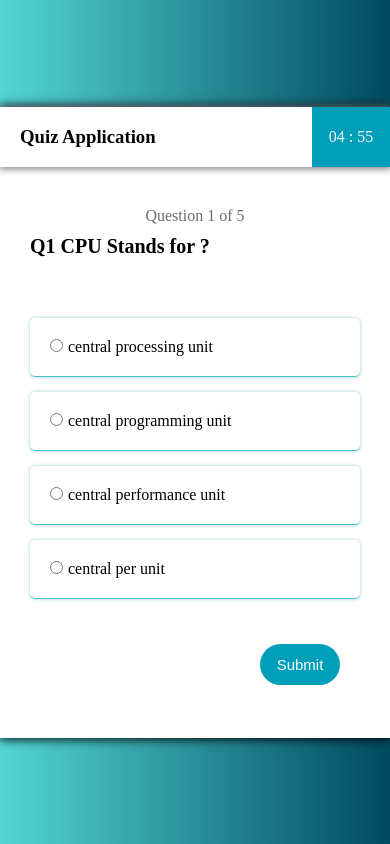
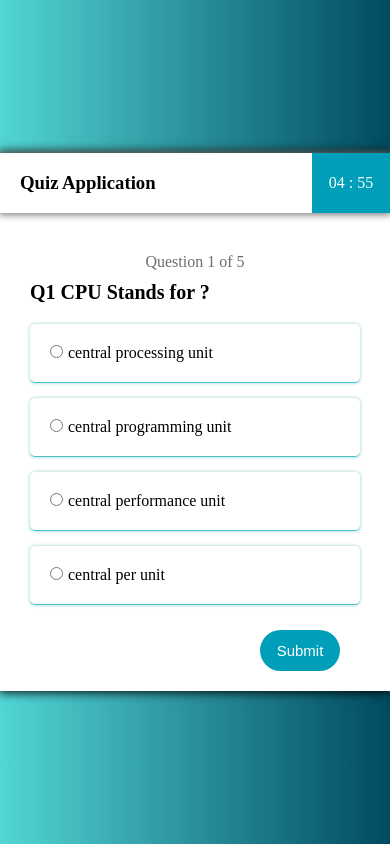
Before and after one commit to Abdullah-Jamshed/javaScript-quizApp, a plain HTML site: page quiz.html in a window 390 px wide. Drawn offline with Linux system fonts and the light colour scheme.

Commit message:
Add files via upload

```diff
--- a/style.css
+++ b/style.css
@@ -285,6 +285,17 @@
 
 
   @media only screen and (max-width: 560px) {
+
+    .main {
+        min-height: max-content;
+        width: 100%;
+      }
+
+    .options{
+        padding-top: 0px;
+        padding-bottom: 10px;
+        margin-top: 20px;
+    }
     .main h1{
         font-size: 20px;
     }
```
